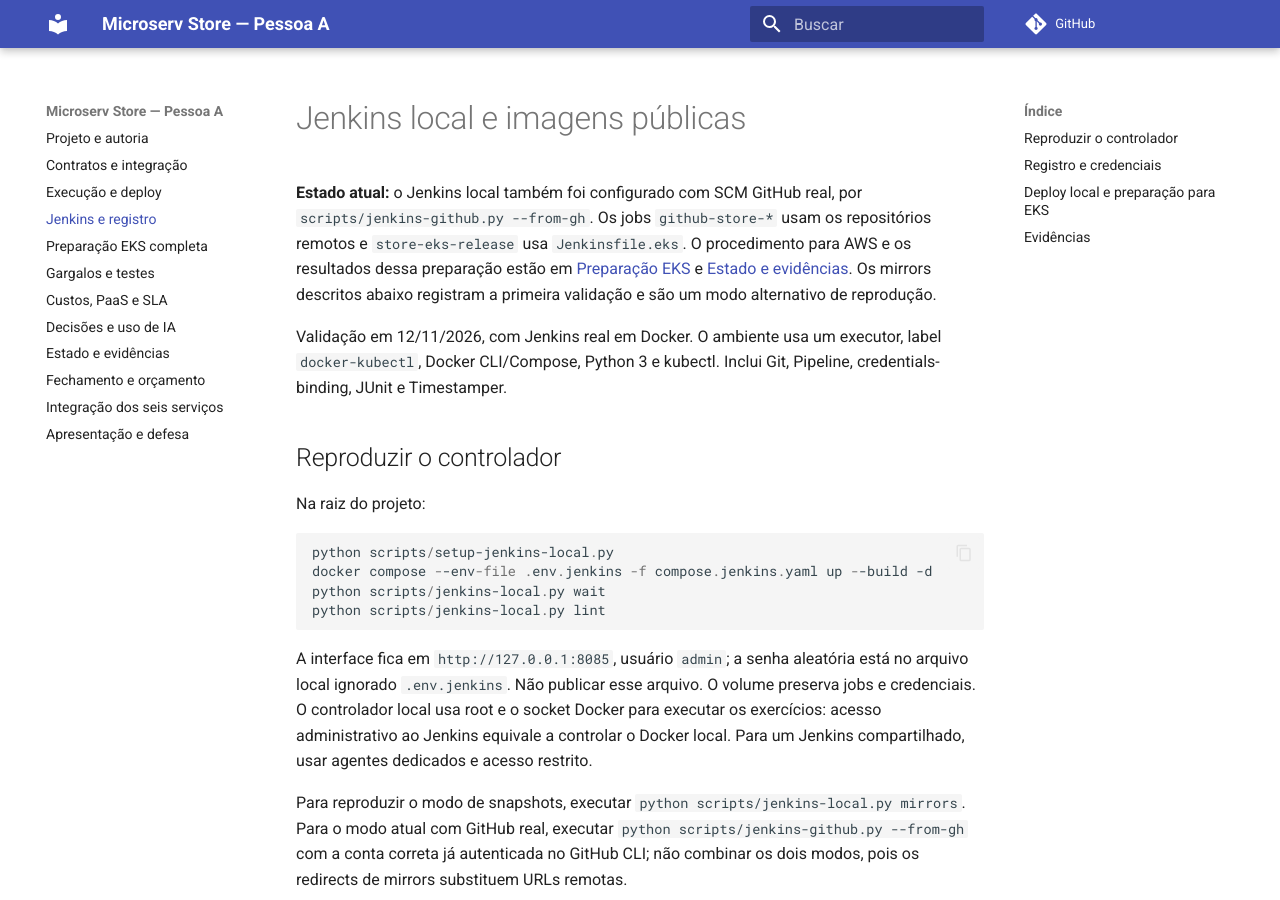
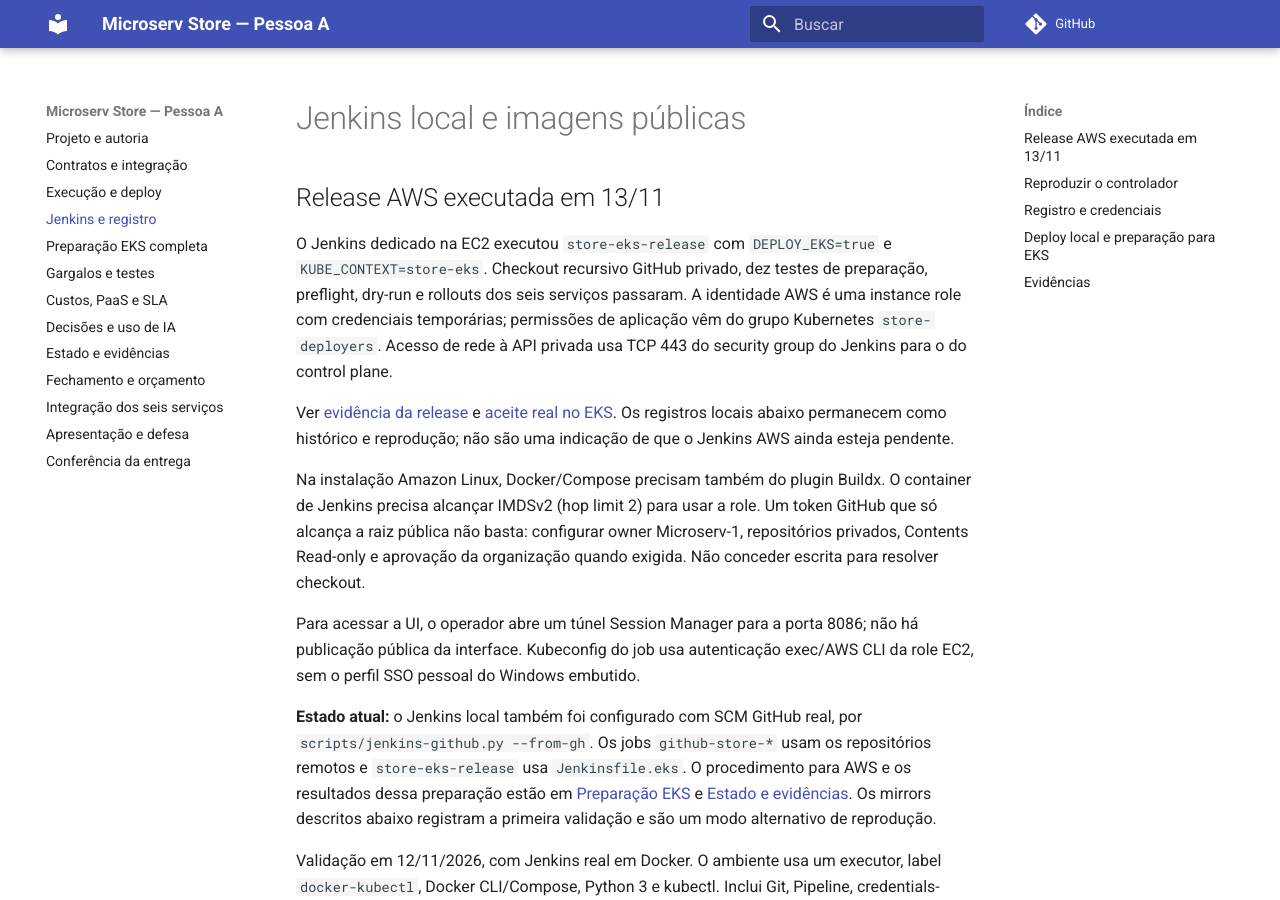
Before and after one commit to Microserv-1/store-docs-a, an MkDocs documentation site: the page built from docs/jenkins.md, in a window 1280 px wide and 900 px high. Built offline with MkDocs 1.6.1 and Material for MkDocs 9.7.7, drawn with Linux system fonts in a browser that asks for light colours; comment, search, counter and statistics services are not loaded.

Commit message:
Add delivery review checklist and current AWS deployment guidance

```diff
--- a/docs/jenkins.md
+++ b/docs/jenkins.md
@@ -1,4 +1,28 @@
 # Jenkins local e imagens públicas
+
+## Release AWS executada em 13/11
+
+O Jenkins dedicado na EC2 executou `store-eks-release` com `DEPLOY_EKS=true`
+e `KUBE_CONTEXT=store-eks`. Checkout recursivo GitHub privado, dez testes de
+preparação, preflight, dry-run e rollouts dos seis serviços passaram. A
+identidade AWS é uma instance role com credenciais temporárias; permissões
+de aplicação vêm do grupo Kubernetes `store-deployers`. Acesso de rede à API
+privada usa TCP 443 do security group do Jenkins para o do control plane.
+
+Ver [evidência da release](evidence/2026-11-13-eks/jenkins-release.json) e
+[aceite real no EKS](evidence/2026-11-13-eks/business-integration.json).
+Os registros locais abaixo permanecem como histórico e reprodução; não são
+uma indicação de que o Jenkins AWS ainda esteja pendente.
+
+Na instalação Amazon Linux, Docker/Compose precisam também do plugin Buildx.
+O container de Jenkins precisa alcançar IMDSv2 (hop limit 2) para usar a role.
+Um token GitHub que só alcança a raiz pública não basta: configurar owner
+Microserv-1, repositórios privados, Contents Read-only e aprovação da
+organização quando exigida. Não conceder escrita para resolver checkout.
+
+Para acessar a UI, o operador abre um túnel Session Manager para a porta 8086;
+não há publicação pública da interface. Kubeconfig do job usa autenticação
+exec/AWS CLI da role EC2, sem o perfil SSO pessoal do Windows embutido.
 
 **Estado atual:** o Jenkins local também foi configurado com SCM GitHub real, por `scripts/jenkins-github.py --from-gh`. Os jobs `github-store-*` usam os repositórios remotos e `store-eks-release` usa `Jenkinsfile.eks`. O procedimento para AWS e os resultados dessa preparação estão em [Preparação EKS](eks-preparation.md) e [Estado e evidências](status.md). Os mirrors descritos abaixo registram a primeira validação e são um modo alternativo de reprodução.
 
--- a/mkdocs.yml
+++ b/mkdocs.yml
@@ -25,3 +25,4 @@ nav:
   - Fechamento e orçamento: closure.md
   - Integração dos seis serviços: integration.md
   - Apresentação e defesa: presentation.md
+  - Conferência da entrega: delivery.md
```
Also changed, not shown: docs/closure.md (+5 -1 lines), docs/delivery.md (added, +87 -0 lines), docs/deploy.md (+13 -1 lines).
